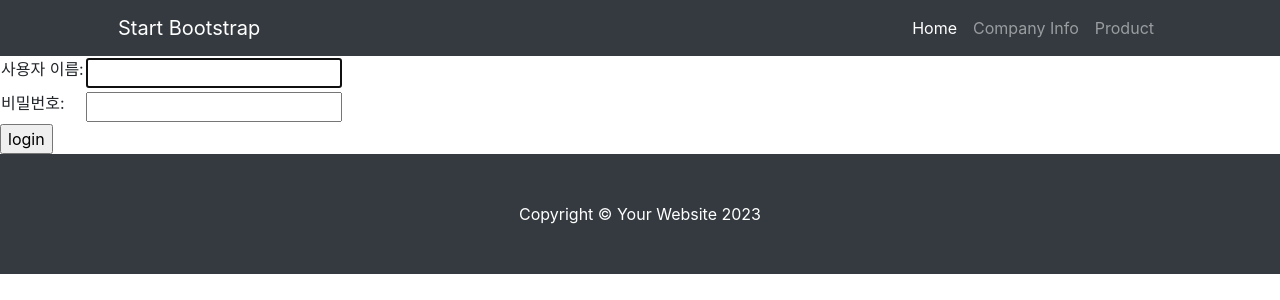
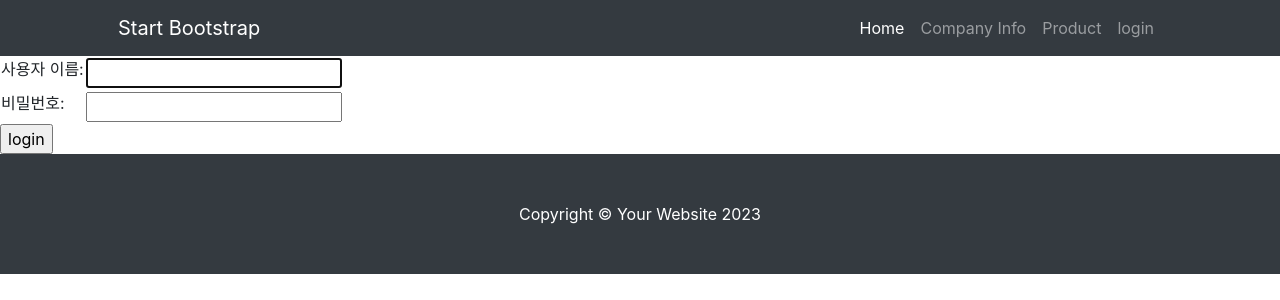
Before and after one commit to kimeloo/comento_django, a Django app: page /accounts/login/ in a window 1280 px wide. Shown: the top 300 px of the page. Run offline with Django 4.2, Linux system fonts and the light colour scheme; parts of the project's set-up code (start-up, migrations or seed data) failed here and were passed over; some libraries are stand-ins or nearby versions.

Commit message:
Add : Login 여부 header에 반영
/account/login -> /accounts/login/

```diff
--- a/templates/header.html
+++ b/templates/header.html
@@ -2,23 +2,13 @@
 <nav class="navbar navbar-expand-lg navbar-dark bg-dark">
   <div class="container px-5">
     <a class="navbar-brand" href="#!">Start Bootstrap</a>
-        <button
-            class="navbar-toggler"
-            type="button"
-            data-bs-toggle="collapse"
-            data-bs-target="#navbarSupportedContent"
-            aria-controls="navbarSupportedContent"
-            aria-expanded="false"
-            aria-label="Toggle navigation"
-        >
+    <button class="navbar-toggler" type="button" data-bs-toggle="collapse" data-bs-target="#navbarSupportedContent" aria-controls="navbarSupportedContent" aria-expanded="false" aria-label="Toggle navigation">
       <span class="navbar-toggler-icon"></span>
     </button>
     <div class="collapse navbar-collapse" id="navbarSupportedContent">
       <ul class="navbar-nav ms-auto mb-2 mb-lg-0">
         <li class="nav-item">
-                    <a class="nav-link active" aria-current="page" href="#!"
-                        >Home</a
-                    >
+          <a class="nav-link active" aria-current="page" href="#!">Home</a>
         </li>
         <li class="nav-item">
           <a class="nav-link" href="/company/">Company Info</a>
@@ -26,11 +16,16 @@
         <li class="nav-item">
           <a class="nav-link" href="/main/">Product</a>
         </li>
-                {% comment %}
+        {% if user.is_authenticated %}
           <li class="nav-item">
-                    <a class="nav-link" href="#!">Services</a>
+            <a class="nav-link" href="{% url 'accounts:logout' %}">{{ user.username }}
+              (logout)</a>
           </li>
-                {% endcomment %}
+        {% else %}
+          <li class="nav-item">
+            <a class="nav-link" href="{% url 'accounts:login' %}">login</a>
+          </li>
+        {% endif %}
       </ul>
     </div>
   </div>
```
Lines whose indentation alone changed are shown as unchanged.
